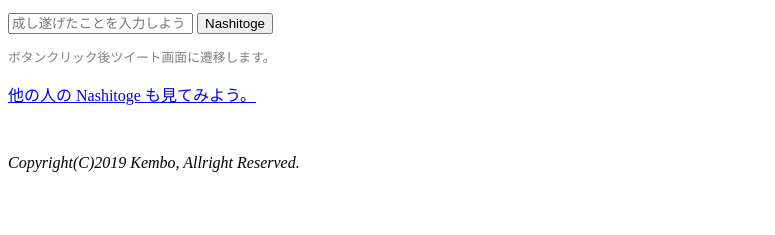
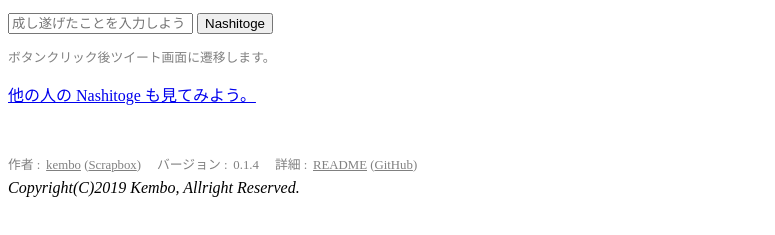
Before and after one commit to kembo/Nashitoge, a plain HTML site: page index.html in a window 1280 px wide. Shown: the part 131-366 px from the top of the page, without its empty margins (0-775 px from the left). Drawn offline with Linux system fonts and the light colour scheme.

Commit message:
末尾に様々な情報を記載

```diff
--- a/index.html
+++ b/index.html
@@ -35,6 +35,14 @@
       <p><a href="https://twitter.com/hashtag/Nashitoge?f=live" target="_blank">他の人の Nashitoge も見てみよう。</a></p>
     </div>
     <footer>
+      <dl class="note">
+        <dt>作者</dt>
+        <dd><a href="https://scrapbox.io/kembo/kembo">kembo</a> (<a href="https://scrapbox.io/">Scrapbox</a>)</dd>
+        <dt>バージョン</dt>
+        <dd>0.1.4</dd>
+        <dt>詳細</dt>
+        <dd><a href="https://github.com/kembo/Nashitoge/blob/master/README.md">README</a> (<a href="https://github.com/">GitHub</a>)</dd>
+      </dl>
       <address>Copyright(C)2019 Kembo, Allright Reserved.</address>
     </footer>
     <script src="main.js"></script>
--- a/style.css
+++ b/style.css
@@ -13,6 +13,32 @@
   font-size: 80%;
 }
 
+.note a {
+  color: gray;
+}
+
+.note a:hover {
+  color: lightgray;
+}
+
 footer {
   margin-top: 3em;
 }
+
+footer dl {
+  margin-bottom: 0.5em;
+}
+
+footer dt {
+  display: inline-block;
+}
+
+footer dt::after {
+  content: " :";
+}
+
+footer dd {
+  display: inline-block;
+  margin-left: 0.2em;
+  margin-right: 1em;
+}
```
